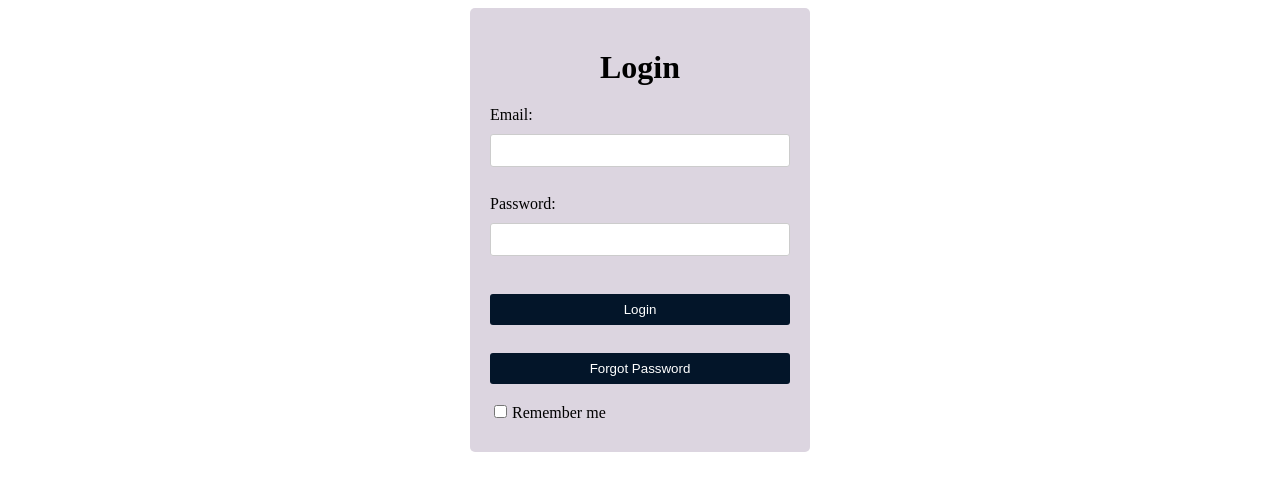
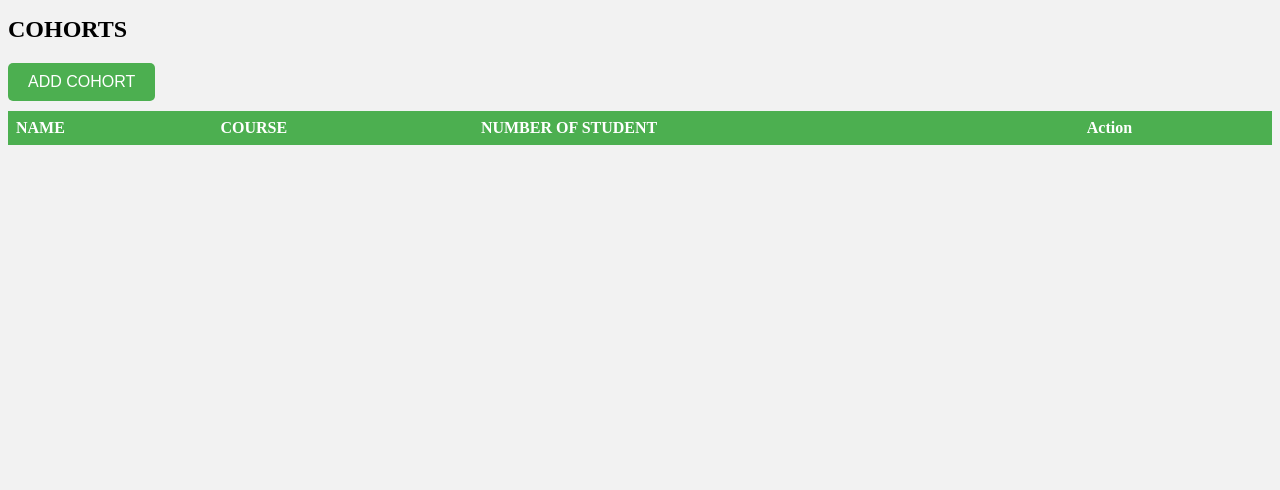
Before and after one commit to Pauline-njuguna/projects-bank, a React (Create React App) app: page / in a window 1280 px wide. Shown: the top 490 px of the page. Built offline with nearby package versions, Linux system fonts and the light colour scheme.

Commit message:
Added Css files for  CohortForm and Cohorts file

```diff
--- a/src/App.js
+++ b/src/App.js
@@ -1,12 +1,13 @@
 // import './App.css';
 import React from "react";
 // import { BrowserRouter as Router, Routes, Route } from "react-router-dom";
-import Login from "./components/Login/login";
+//import Login from "./components/Login/login";
+import Cohorts from "./components/Cohorts";
 
 function App() {
   return (
     <>
-   <Login/>
+   <Cohorts/>
     </>
   );
 }
--- /dev/null
+++ b/src/components/Cohort.css
@@ -0,0 +1,59 @@
+table {
+    border-collapse: collapse;
+    width: 100%;
+  }
+
+  tr {
+    background-color: #e6e6ff; /* light purple */
+  }
+
+  th, td {
+    text-align: left;
+    padding: 8px;
+  }
+
+  th {
+    background-color: #4CAF50;
+    color: white;
+  }
+
+  tr:nth-child(even) {
+    background-color: #f2f2f2;
+  }
+
+  button {
+    background-color: #4CAF50;
+    color: white;
+    border: none;
+    padding: 10px 20px;
+    text-align: center;
+    text-decoration: none;
+    display: inline-block;
+    font-size: 16px;
+    margin-bottom: 10px;
+  }
+
+  button:hover {
+    cursor: pointer;
+  }
+
+  h1 {
+    font-size: 24px;
+    margin-bottom: 20px;
+  }
+  .popup {
+    position: fixed;
+    top: 0;
+    left: 0;
+    width: 100%;
+    height: 100%;
+    display: flex;
+    justify-content: center;
+    align-items: center;
+    background-color: rgba(0, 0, 0, 0.5);
+  }
+
+  .popup-inner {
+    background-color: white;
+    padding: 20px;
+  }
--- a/src/components/CohortForm.js
+++ b/src/components/CohortForm.js
@@ -1,4 +1,5 @@
 import React, { useState } from 'react';
+import './CohortsForm.css';
 
 const CohortForm = (props) => {
   const [name, setName] = useState('');
@@ -18,20 +19,20 @@ const CohortForm = (props) => {
 
   return (
     <div>
-      <h2>Add Cohort</h2>
+      <h2>ADD COHORT</h2>
       <form onSubmit={handleSubmit}>
         <label>
-          Name:
+          NAME:
           <input type="text" value={name} onChange={(event) => setName(event.target.value)} />
         </label>
         <br />
         <label>
-          Course:
+          COURSE:
           <input type="text" value={course} onChange={(event) => setCourse(event.target.value)} />
         </label>
         <br />
         <label>
-          Number of Students:
+          NUMBER OF STUDENTS:
           <input
             type="number"
             value={numberOfStudents}
--- a/src/components/Cohorts.js
+++ b/src/components/Cohorts.js
@@ -1,21 +1,28 @@
 import React, { useState } from 'react';
 import CohortForm from './CohortForm';
+import './Cohort.css';
 
 const Cohorts = () => {
   const [cohorts, setCohorts] = useState([]);
   const [showForm, setShowForm] = useState(false);
+  const [selectedCohortIndex, setSelectedCohortIndex] = useState(-1);
 
   const handleAddCohort = (newCohort) => {
     setCohorts([...cohorts, newCohort]);
+    setShowForm(false);
   };
 
   const handleDeleteCohort = (cohortIndex) => {
-    const newCohorts = [...cohorts];
-    newCohorts.splice(cohortIndex, 1);
-    setCohorts(newCohorts);
+    const shouldDelete = window.confirm('Are you sure you want to delete this cohort?');
+    if (shouldDelete) {
+      const newCohorts = [...cohorts];
+      newCohorts.splice(cohortIndex, 1);
+      setCohorts(newCohorts);
+    }
   };
 
   const handleShowForm = () => {
+    setSelectedCohortIndex(-1);
     setShowForm(true);
   };
 
@@ -23,17 +30,37 @@ const Cohorts = () => {
     setShowForm(false);
   };
 
+  const handleAction = (action, cohortIndex) => {
+    if (action === 'Delete') {
+      handleDeleteCohort(cohortIndex);
+    } else if (action === 'Update') {
+      setSelectedCohortIndex(cohortIndex);
+      setShowForm(true);
+    }
+  };
+
   return (
     <div>
       <h1>COHORTS</h1>
-      <button onClick={handleShowForm}>Add Cohort</button>
-      {showForm && <CohortForm onClose={handleCloseForm} onAdd={handleAddCohort} />}
+      <button onClick={handleShowForm}>ADD COHORT</button>
+      {showForm && (
+        <div className="popup">
+          <div className="popup-inner">
+            <CohortForm
+              onClose={handleCloseForm}
+              onAdd={handleAddCohort}
+              onUpdate={setCohorts}
+              selectedCohort={cohorts[selectedCohortIndex]}
+            />
+          </div>
+        </div>
+      )}
       <table>
         <thead>
           <tr>
-            <th>Name</th>
-            <th>Course</th>
-            <th>Number of Students</th>
+            <th>NAME</th>
+            <th>COURSE</th>
+            <th>NUMBER OF STUDENT</th>
             <th>Action</th>
           </tr>
         </thead>
@@ -44,7 +71,11 @@ const Cohorts = () => {
               <td>{cohort.course}</td>
               <td>{cohort.numberOfStudents}</td>
               <td>
-                <button onClick={() => handleDeleteCohort(index)}>Delete</button>
+                <select onChange={(e) => handleAction(e.target.value, index)}>
+                  <option disabled selected>Select an action</option>
+                  <option value="Update">Update</option>
+                  <option value="Delete">Delete</option>
+                </select>
               </td>
             </tr>
           ))}
--- /dev/null
+++ b/src/components/CohortsForm.css
@@ -0,0 +1,54 @@
+body {
+    background-color: #f2f2f2;
+  }
+
+  h2 {
+    color: #030303;
+  }
+
+  form {
+    background-color: #0d0329;
+    padding: 20px;
+    border-radius: 5px;
+    box-shadow: 0px 0px 10px #999;
+  }
+
+  label {
+    display: block;
+    margin-bottom: 10px;
+    font-weight: bold;
+    color: #fcfcfc;
+  }
+
+  input[type="text"],
+  input[type="number"] {
+    width: 100%;
+    padding: 8px;
+    border: 1px solid #ffffff;
+    border-radius: 5px;
+    margin-bottom: 20px;
+    font-size: 16px;
+  }
+
+  button {
+    background-color: #007bff;
+    color: #fff;
+    border: none;
+    border-radius: 5px;
+    padding: 10px 20px;
+    font-size: 16px;
+    cursor: pointer;
+    margin-right: 10px;
+  }
+
+  button[type="submit"] {
+    background-color: #007bff;
+  }
+
+  button[type="button"] {
+    background-color: #dc3545;
+  }
+
+  button:hover {
+    opacity: 0.8;
+  }
```
